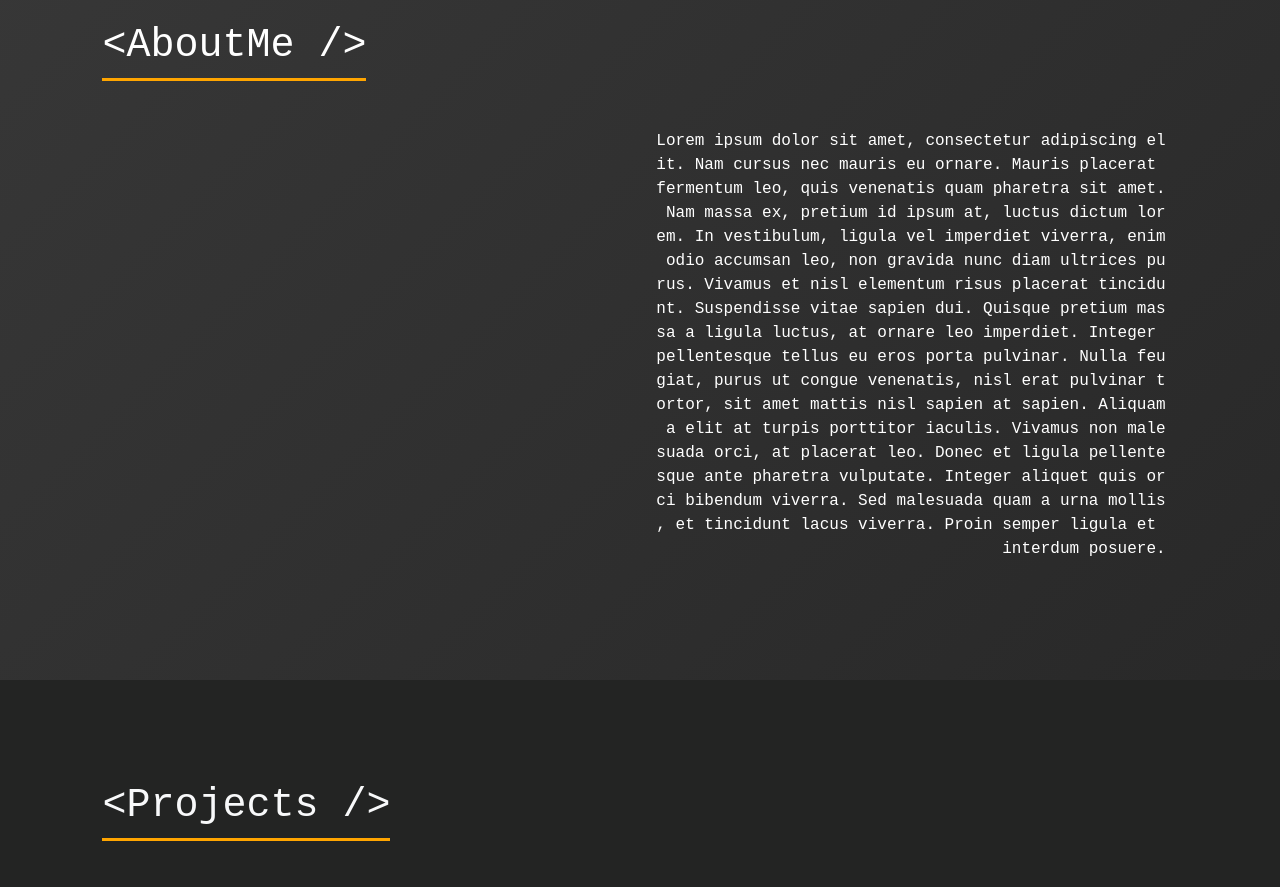
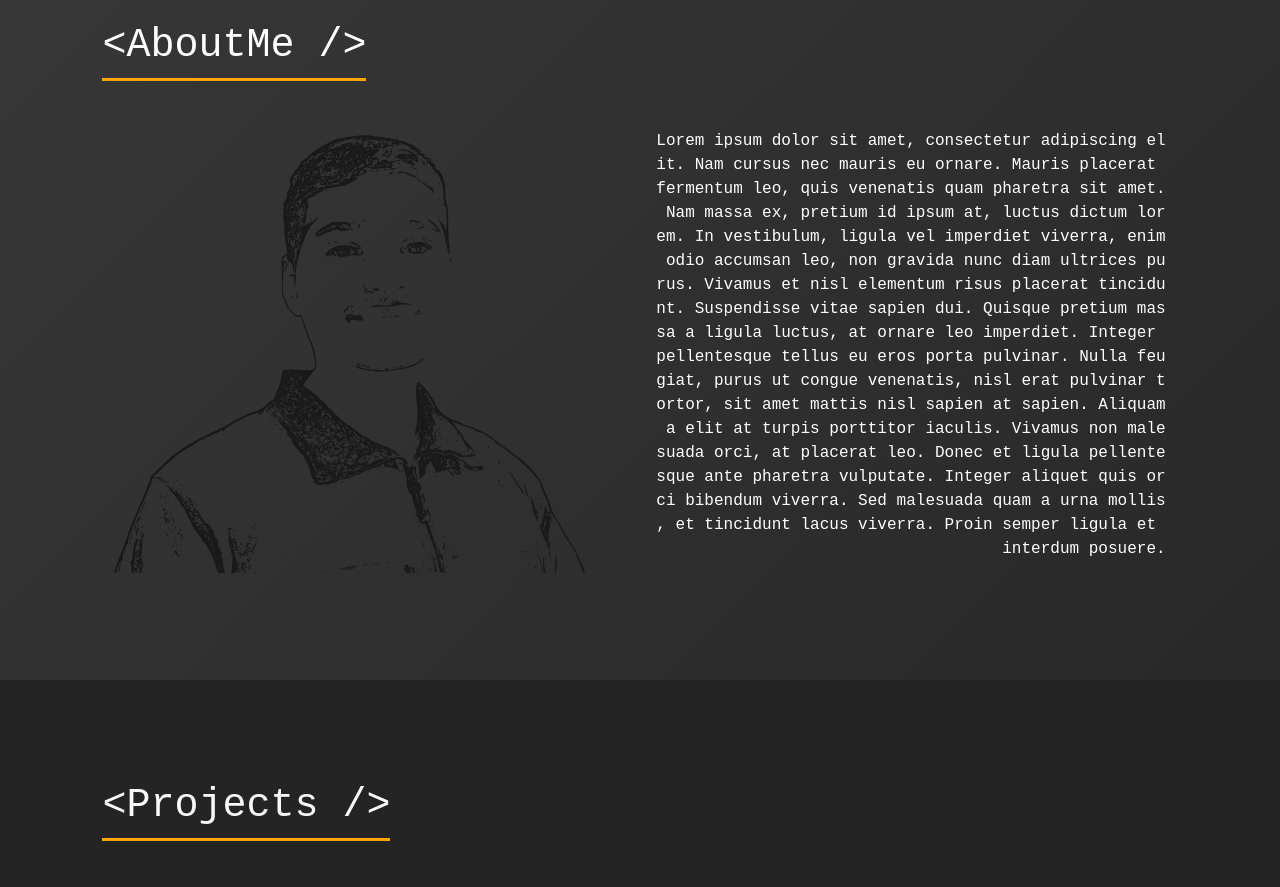
Before and after one commit to YunusGogce/Personal-website, a React (Create React App) app: page / in a window 1280 px wide. Shown: the part 880-1767 px from the top of the page. Built offline with nearby package versions, Linux system fonts and the light colour scheme.

Commit message:
added SVG back

```diff
--- a/src/components/AboutMe/AboutMe.tsx
+++ b/src/components/AboutMe/AboutMe.tsx
@@ -1,6 +1,6 @@
 import React from "react";
 import "./AboutMe.css";
-// import Portrait from "./portrait.svg";
+import Portrait from "./portrait.svg";
 import { Container, Row, Col } from "react-bootstrap";
 const Fade = require("react-reveal/Fade");
 
@@ -13,7 +13,7 @@ function AboutMe() {
           <Row className="justify-content-center align-self-center">
             <Col md={6} className="mb-4 mb-lg-0">
               <Fade>
-                {/* <img src={Portrait} alt="Portrait photo" className="portrait" /> */}
+                <img src={Portrait} alt="Portrait photo" className="portrait" />
               </Fade>
             </Col>
             <Col md={6} className="text-end my-auto">
```
